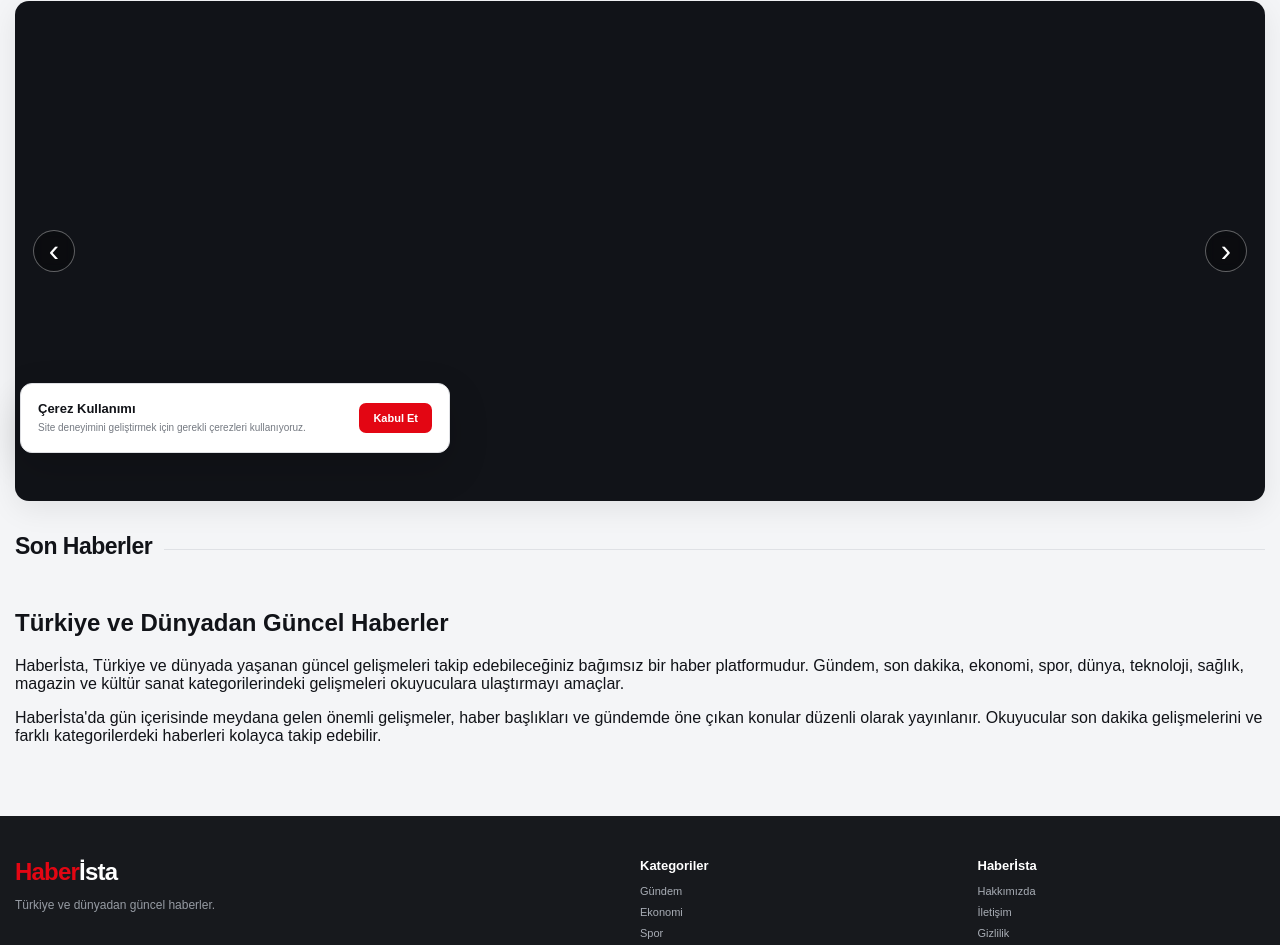
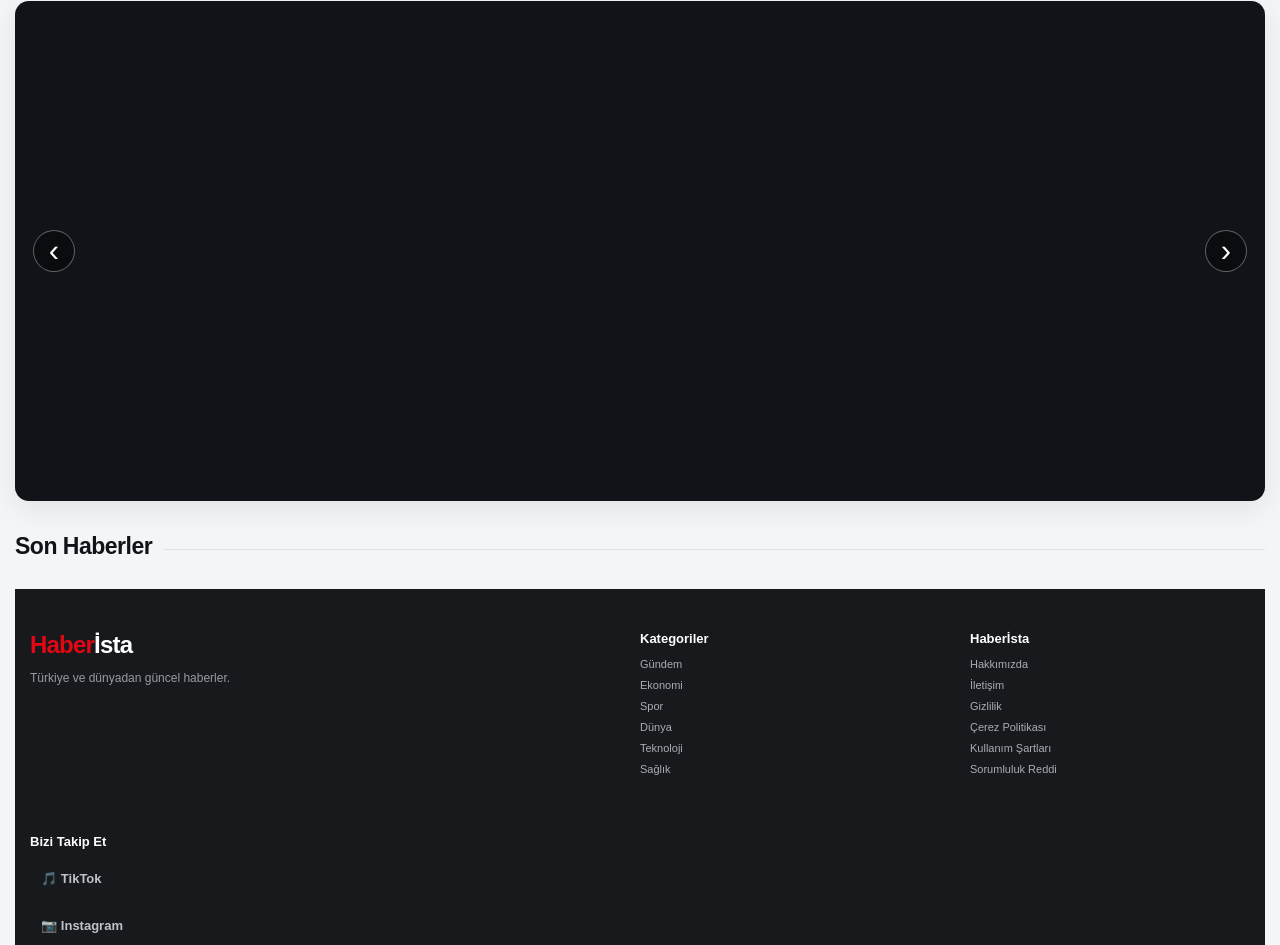
Before and after one commit to erenonen072-ui/HABERISA, a website: page index.html in a window 1280 px wide. Shown: the part 327-1272 px from the top of the page. Drawn offline with Linux system fonts and the light colour scheme.

Commit message:
Update index.html

```diff
--- a/index.html
+++ b/index.html
@@ -652,37 +652,7 @@
         </section>
 
 
-        <!-- ==============================
-             SEO İÇERİK
-        =============================== -->
 
-        <section
-            class="homepage-seo"
-            aria-labelledby="aboutNewsTitle"
-        >
-
-            <h2 id="aboutNewsTitle">
-                Türkiye ve Dünyadan Güncel Haberler
-            </h2>
-
-            <p>
-                Haberİsta, Türkiye ve dünyada yaşanan güncel gelişmeleri
-                takip edebileceğiniz bağımsız bir haber platformudur.
-                Gündem, son dakika, ekonomi, spor, dünya, teknoloji,
-                sağlık, magazin ve kültür sanat kategorilerindeki
-                gelişmeleri okuyuculara ulaştırmayı amaçlar.
-            </p>
-
-            <p>
-                Haberİsta'da gün içerisinde meydana gelen önemli gelişmeler,
-                haber başlıkları ve gündemde öne çıkan konular düzenli olarak
-                yayınlanır. Okuyucular son dakika gelişmelerini ve farklı
-                kategorilerdeki haberleri kolayca takip edebilir.
-            </p>
-
-        </section>
-
-    </main>
 
 
     <!-- ==============================
@@ -828,39 +798,6 @@
     </footer>
 
 
-    <!-- ==============================
-         ÇEREZ BİLDİRİMİ
-    =============================== -->
-
-    <div
-        id="cookieBox"
-        class="cookie-box"
-        role="dialog"
-        aria-label="Çerez bildirimi"
-    >
-
-        <div>
-
-            <strong>
-                Çerez Kullanımı
-            </strong>
-
-            <p>
-                Site deneyimini geliştirmek için
-                gerekli çerezleri kullanıyoruz.
-            </p>
-
-        </div>
-
-
-        <button
-            id="cookieAccept"
-            type="button"
-        >
-            Kabul Et
-        </button>
-
-    </div>
 
 
     <!-- ==============================
```
